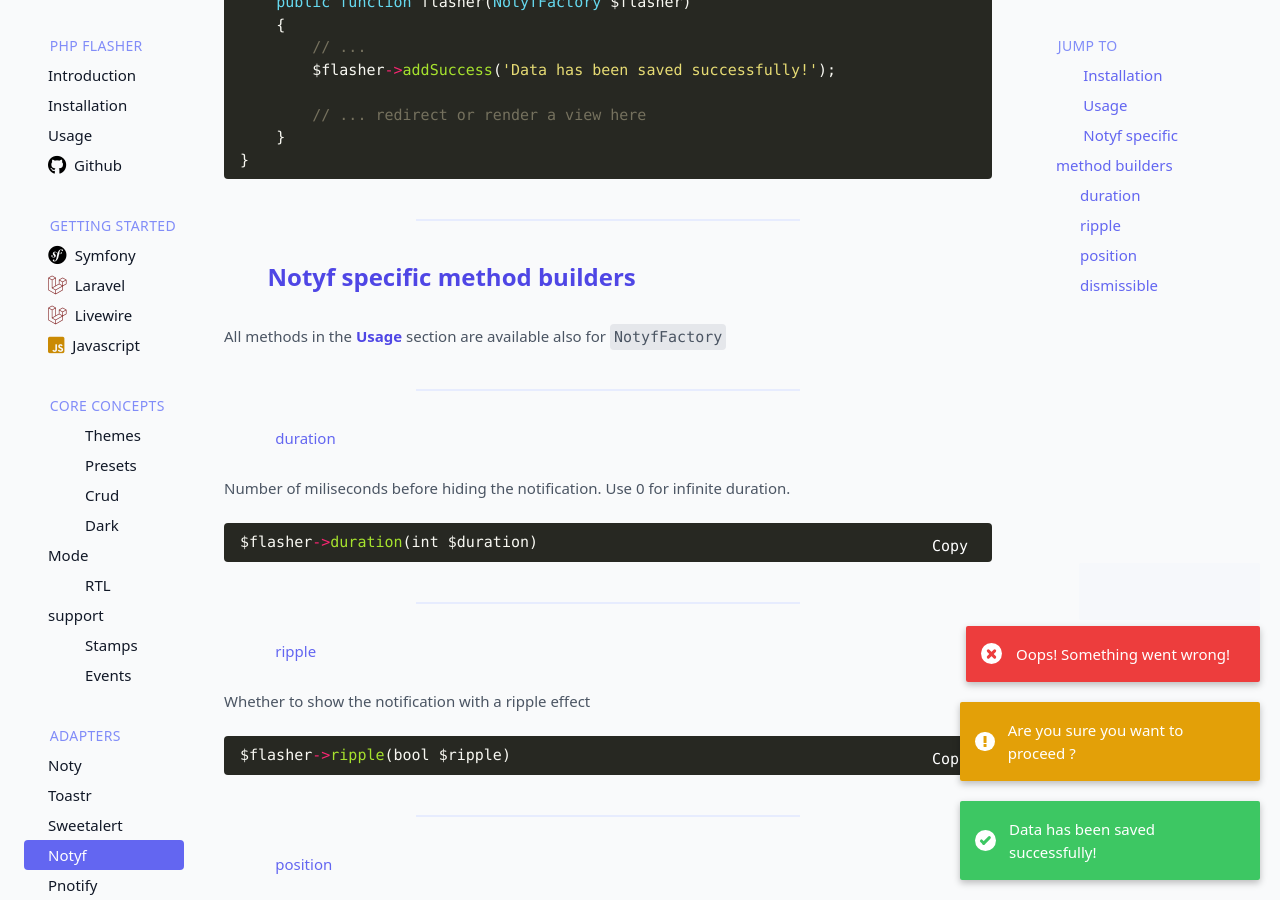
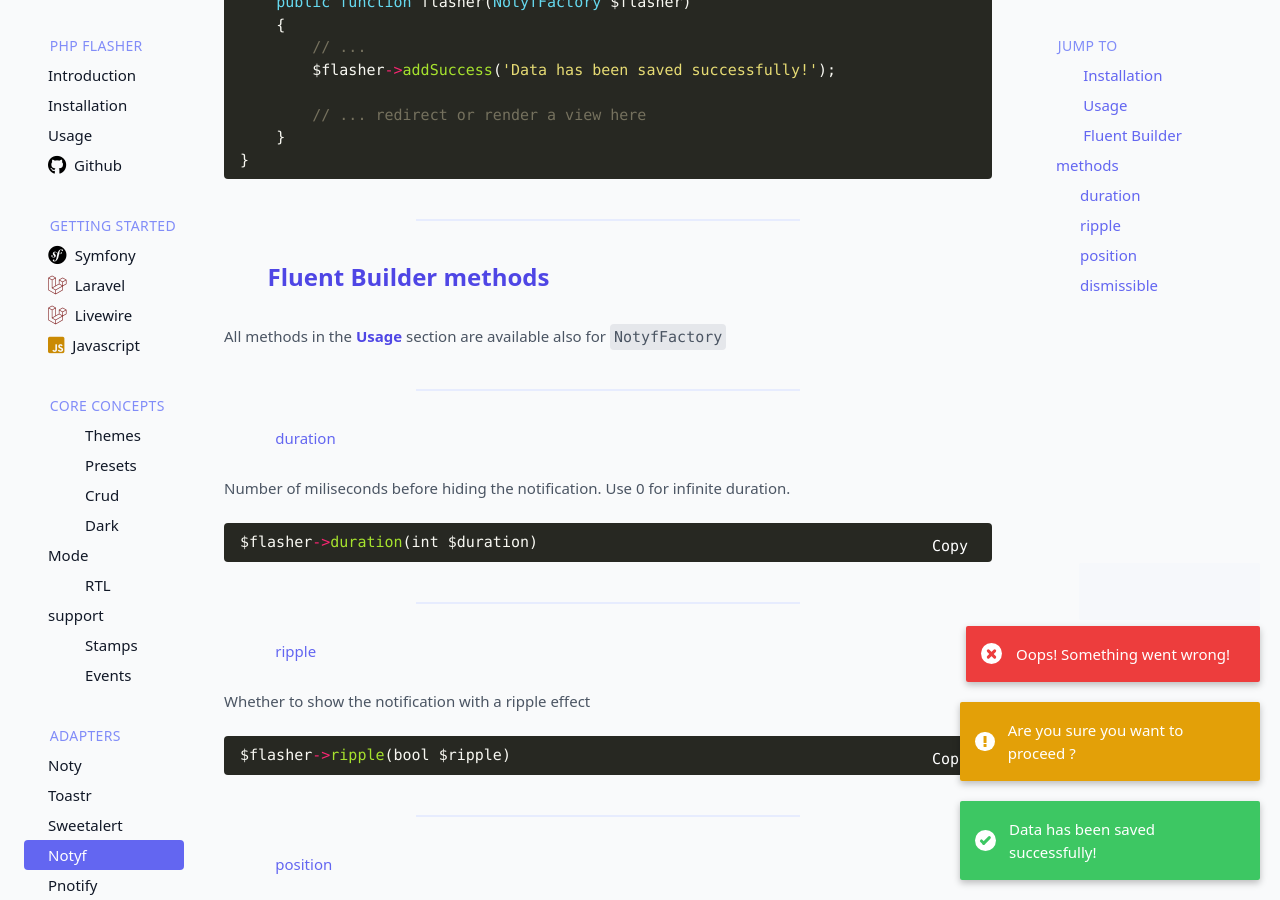
Before and after one commit to php-flasher/php-flasher.github.io, a Jekyll site: the page built from docs/adapter/notyf.md, in a window 1280 px wide and 900 px high, scrolled down 1157 px. Built offline with Jekyll 4.4.1, drawn with Linux system fonts in a browser that asks for light colours; some web fonts are replaced.

Commit message:
update notyf page

```diff
--- a/docs/adapter/notyf.md
+++ b/docs/adapter/notyf.md
@@ -49,7 +49,7 @@
 
 ---
 
-## <i class="fa-duotone fa-list-radio"></i> Notyf specific method builders
+## <i class="fa-duotone fa-list-radio"></i> Fluent Builder methods
 
 All methods in the **[Usage](/docs/usage/)** section are available also for `NotyfFactory`
 
```
